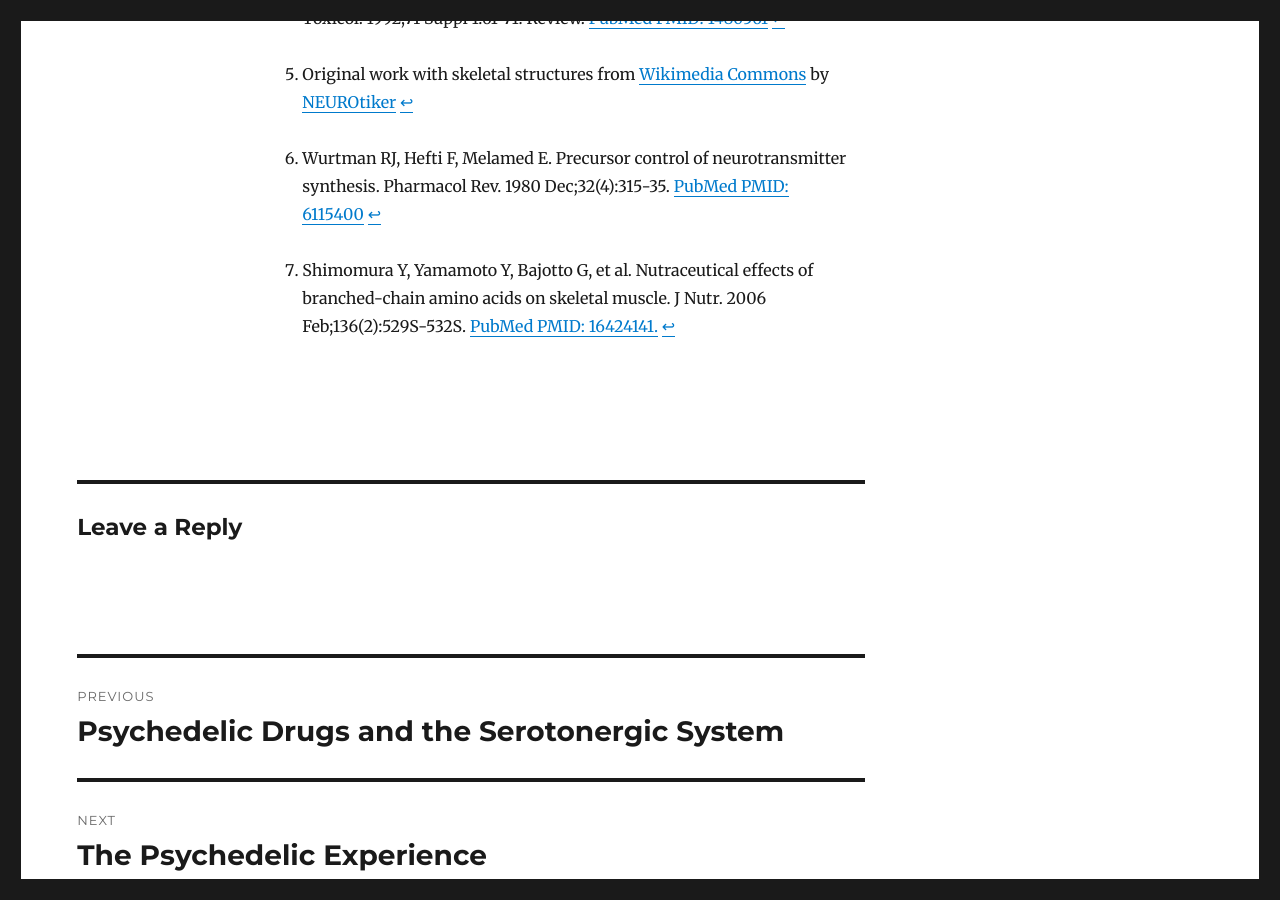
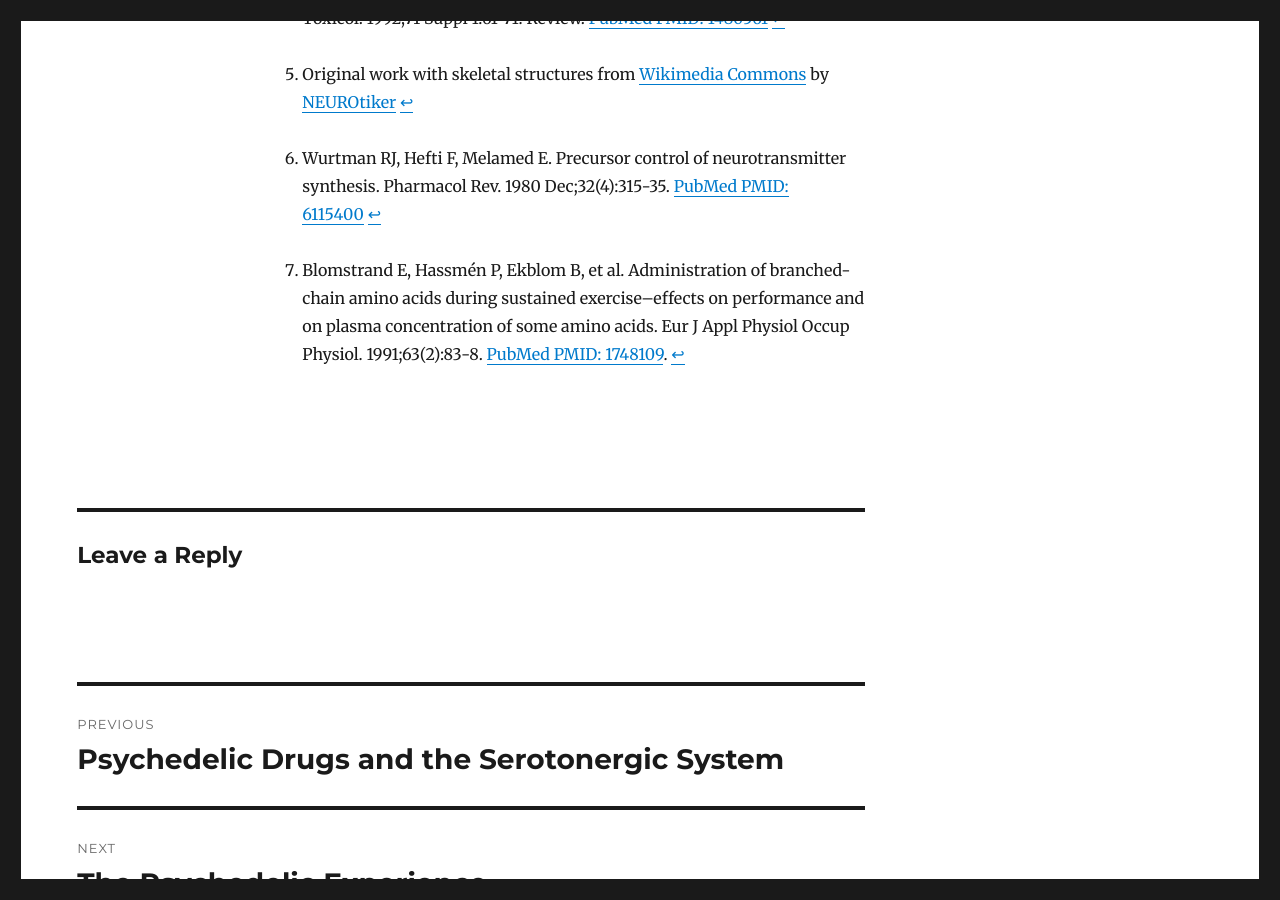
Before and after one commit to sapiensoup/sapiensoup.com, a Jekyll site: the page built from _posts/2017-06-05-tryptophan.md, in a window 1280 px wide and 900 px high, scrolled down 4579 px. Built offline with Jekyll 4.4.1, drawn with Linux system fonts in a browser that asks for light colours; comment, search, counter and statistics services are not loaded.

Commit message:
Change reference
Thanks, reddit user postemporary.

```diff
--- a/_posts/2017-06-05-tryptophan.md
+++ b/_posts/2017-06-05-tryptophan.md
@@ -45,7 +45,7 @@ The brain has plenty of these enzymes in stock. What usually causes the bottlene
 There is some evidence that nutritional supplements containing purified tryptophan raise brain tryptophan levels more efficiently than nutrition. That would make sense, since the supplement doesn't contain any of the competing amino acids.[^Wurtman]
 
 # Exercise
-Another way to facilitate tryptophan's entry in the brain is through exercise. When your muscles work hard, they are hungry for amino acids. That works in your favor, because exercise only decreases blood levels of amino acids other than tryptophan.[^BCAA] Consequently, tryptophan experiences an easier uptake at the blood-brain barrier.
+Another way to facilitate tryptophan's entry in the brain is through exercise. When your muscles work hard, they are hungry for amino acids. That works in your favor, because exercise only decreases blood levels of amino acids other than tryptophan.[^blomstrand] Consequently, tryptophan experiences an easier uptake at the blood-brain barrier.
 
 # Learn more
 Tryptophan plays a role in regulating serotonin levels in the brain, but that's only one piece of the puzzle. The larger serotonergic system is complex and mysterious. If you want to understand how it works, check out our story on [Psychedelic Drugs and the Serotonergic System]({% post_url 2017-05-31-serotonin %}).
@@ -68,4 +68,4 @@ Tryptophan plays a role in regulating serotonin levels in the brain, but that's
 
 [^Wurtman]: Wurtman RJ, Hefti F, Melamed E. Precursor control of neurotransmitter synthesis. Pharmacol Rev. 1980 Dec;32(4):315-35. [PubMed PMID: 6115400](https://www.ncbi.nlm.nih.gov/pubmed/6115400)
 
-[^BCAA]: Shimomura Y, Yamamoto Y, Bajotto G, et al. Nutraceutical effects of branched-chain amino acids on skeletal muscle. J Nutr. 2006 Feb;136(2):529S-532S. [PubMed PMID: 16424141.](https://www.ncbi.nlm.nih.gov/pubmed/16424141)
+[^blomstrand]: Blomstrand E, Hassmén P, Ekblom B, et al. Administration of branched-chain amino acids during sustained exercise--effects on performance and on plasma concentration of some amino acids. Eur J Appl Physiol Occup Physiol. 1991;63(2):83-8. [PubMed PMID: 1748109](https://www.ncbi.nlm.nih.gov/pubmed/1748109).
```
